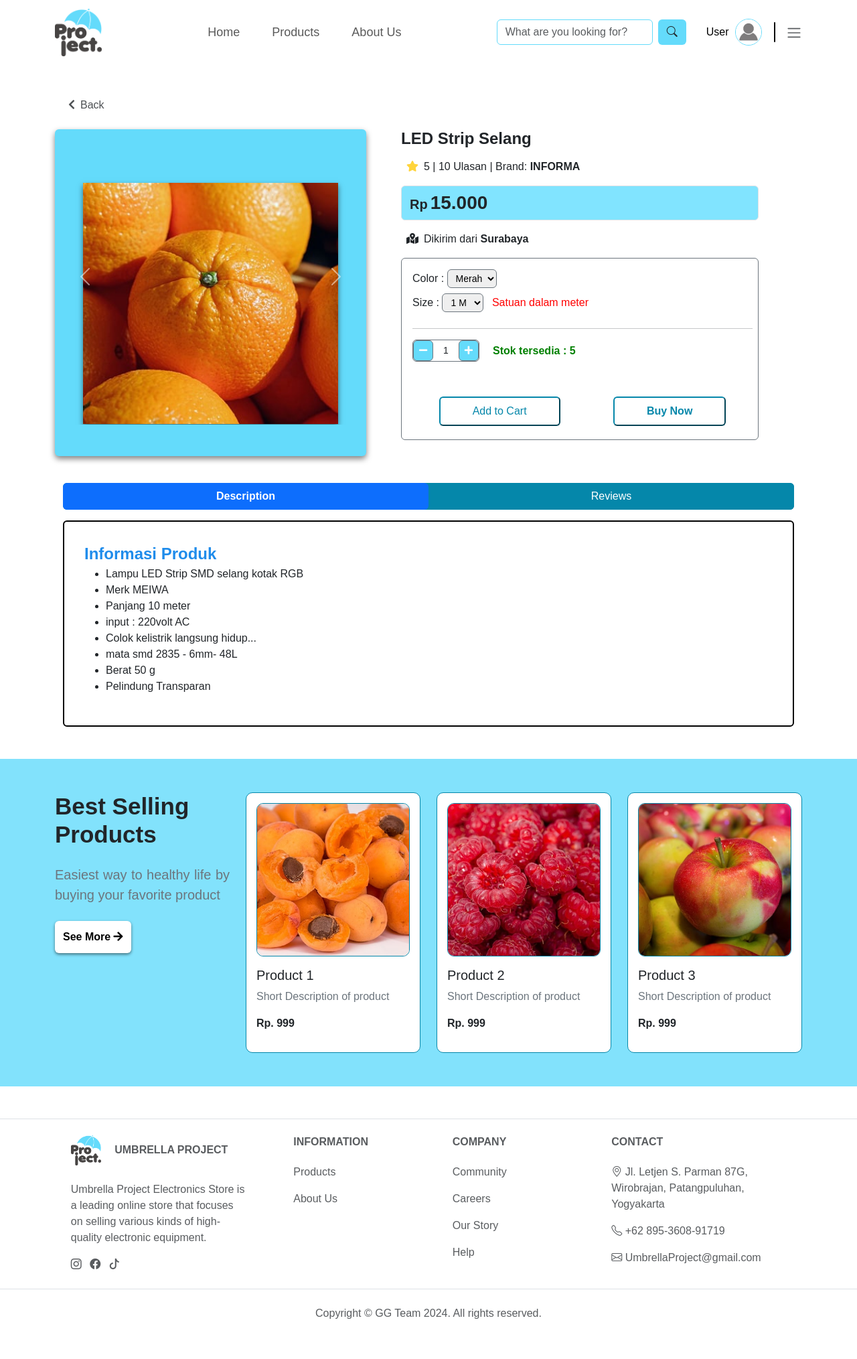
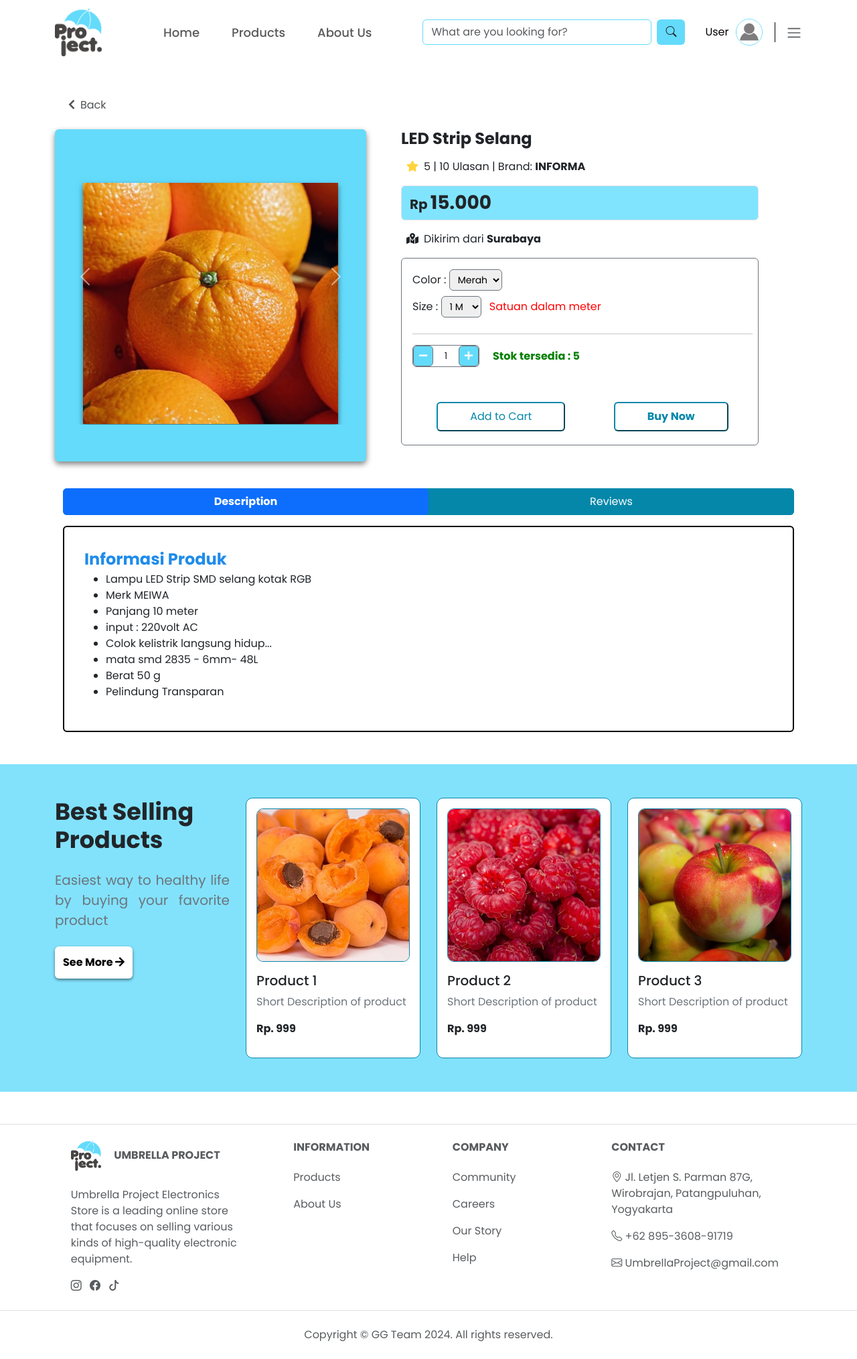
Before and after one commit to Gigabyte-Gang-Team/Umbrella-Project, a Flask app: page /detail-product in a window 1280 px wide. Shown: the whole page at 67% size. Before the commit the page ends 1969 px from the top, so only its background shows below. Run offline with Flask 3, Linux system fonts and the light colour scheme; some libraries are stand-ins or nearby versions.

Commit message:
menambahkan sedikit perubahan

```diff
--- a/templates/detail-product.html
+++ b/templates/detail-product.html
@@ -11,10 +11,12 @@
     <!-- Logo Icon -->
     <link rel="icon" href="../static/img/Logo.png">
 
-    <!-- Font Style - Inter -->
+    <!-- Font Google -->
     <link rel="preconnect" href="https://fonts.googleapis.com">
     <link rel="preconnect" href="https://fonts.gstatic.com" crossorigin>
-    <link href="https://fonts.googleapis.com/css2?family=Inter:wght@100..900&display=swap" rel="stylesheet">
+    <link
+        href="https://fonts.googleapis.com/css2?family=Poppins:ital,wght@0,300;0,400;0,500;0,600;0,700;0,800;1,400;1,500;1,600;1,700;1,800&display=swap"
+        rel="stylesheet">
 
     <!-- JavaScript Libraries -->
     <script src="https://ajax.googleapis.com/ajax/libs/jquery/3.6.4/jquery.min.js"></script>
```
